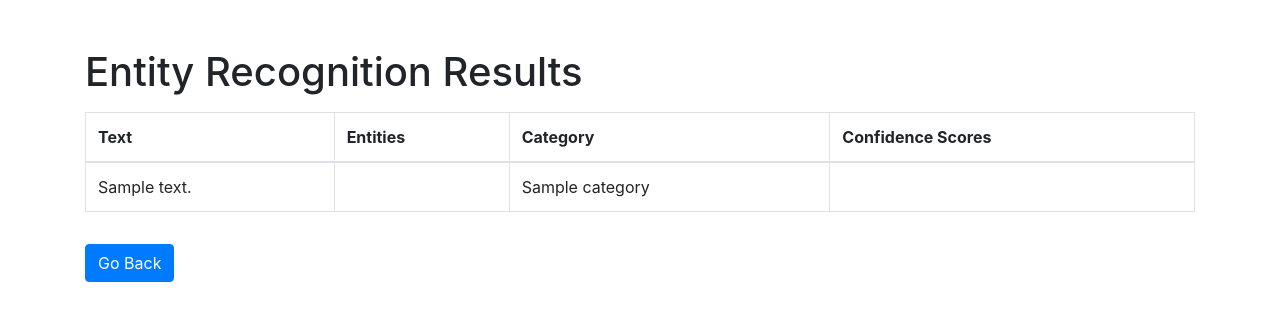
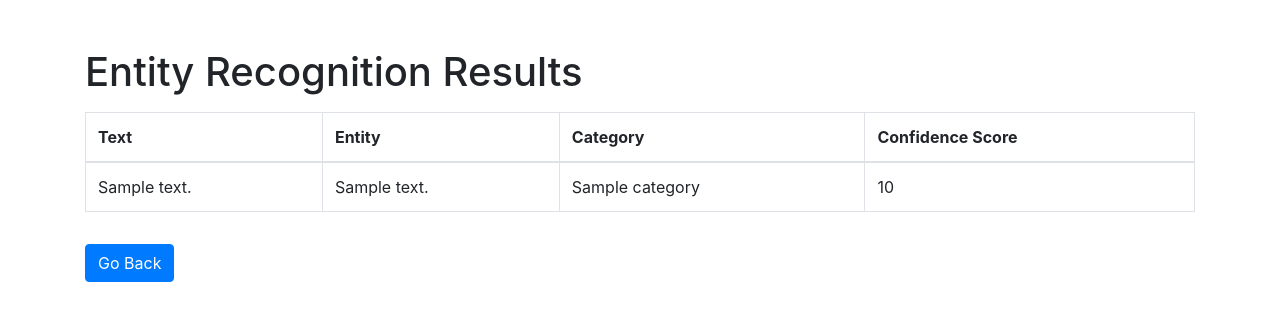
Before and after one commit to 9501893704rahul/aiscanimage, a Flask app: template templates/results.html in a window 1280 px wide. Shown: the top 321 px of the page. Run offline with Flask 2, Linux system fonts and the light colour scheme; the template is opened without the code that fills it: most values are stand-ins (such as "Sample title", 1, 10 or a date in 2020); some libraries are stand-ins or nearby versions.

Commit message:
Update op results.html

```diff
--- a/templates/results.html
+++ b/templates/results.html
@@ -13,35 +13,19 @@
         <thead>
           <tr>
             <th>Text</th>
-            <th>Entities</th>
+            <th>Entity</th>
             <th>Category</th>
-            <th>Confidence Scores</th>
+            <th>Confidence Score</th>
           </tr>
         </thead>
         <tbody>
           {% for result in entity_results %}
-            {% set category_dict = {} %}
             {% for entity in result.entities %}
-              {% set category = entity.category %}
-              {% if category not in category_dict %}
-                {% set category_dict = category_dict.update({category: []}) %}
-              {% endif %}
-              {% set category_dict = category_dict.update({category: category_dict[category] + [(entity.text, entity.confidence_score)]}) %}
-            {% endfor %}
-            {% for category, entities in category_dict.items() %}
               <tr>
                 <td>{{ result.text }}</td>
-                <td>
-                  {% for entity in entities %}
-                    {{ entity[0] }}{% if not loop.last %}, {% endif %}
-                  {% endfor %}
-                </td>
-                <td>{{ category }}</td>
-                <td>
-                  {% for entity in entities %}
-                    {{ entity[1] }}{% if not loop.last %}, {% endif %}
-                  {% endfor %}
-                </td>
+                <td>{{ entity.text }}</td>
+                <td>{{ entity.category }}</td>
+                <td>{{ entity.confidence_score }}</td>
               </tr>
             {% endfor %}
           {% endfor %}
```
